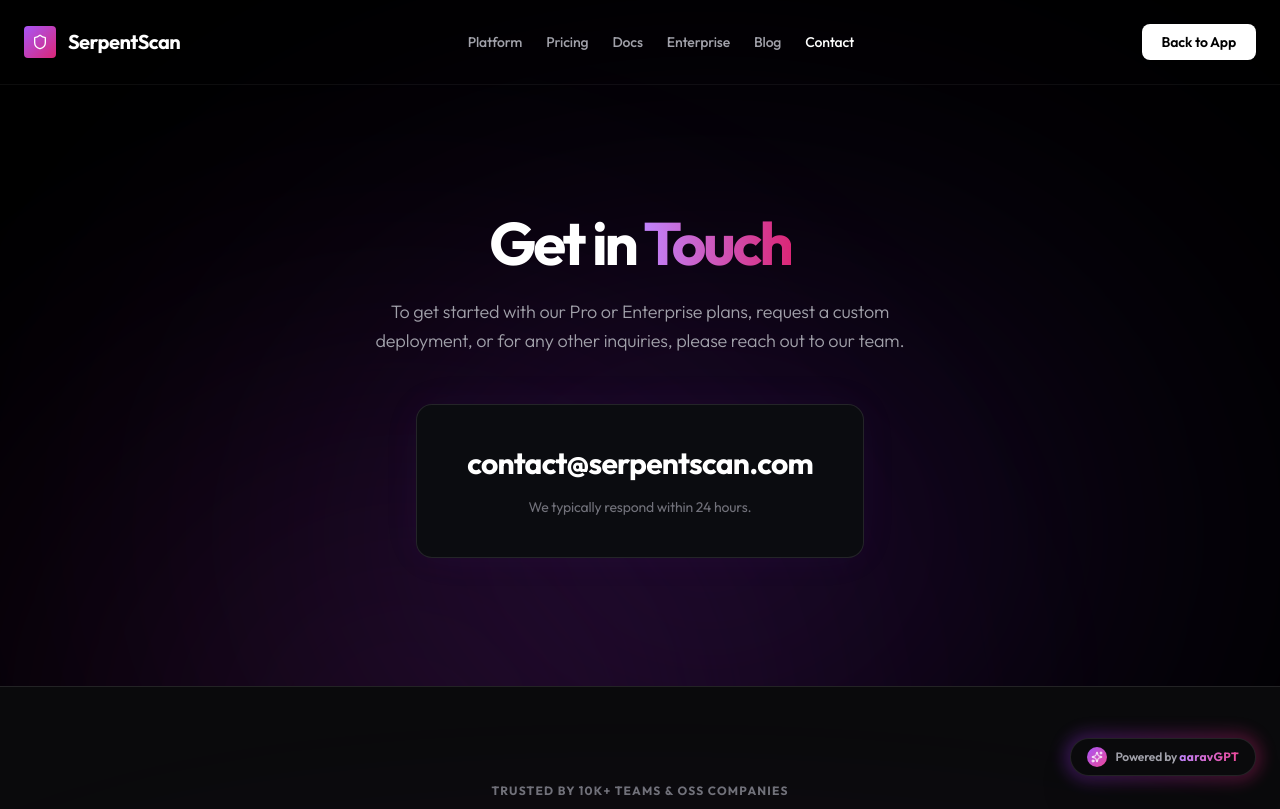
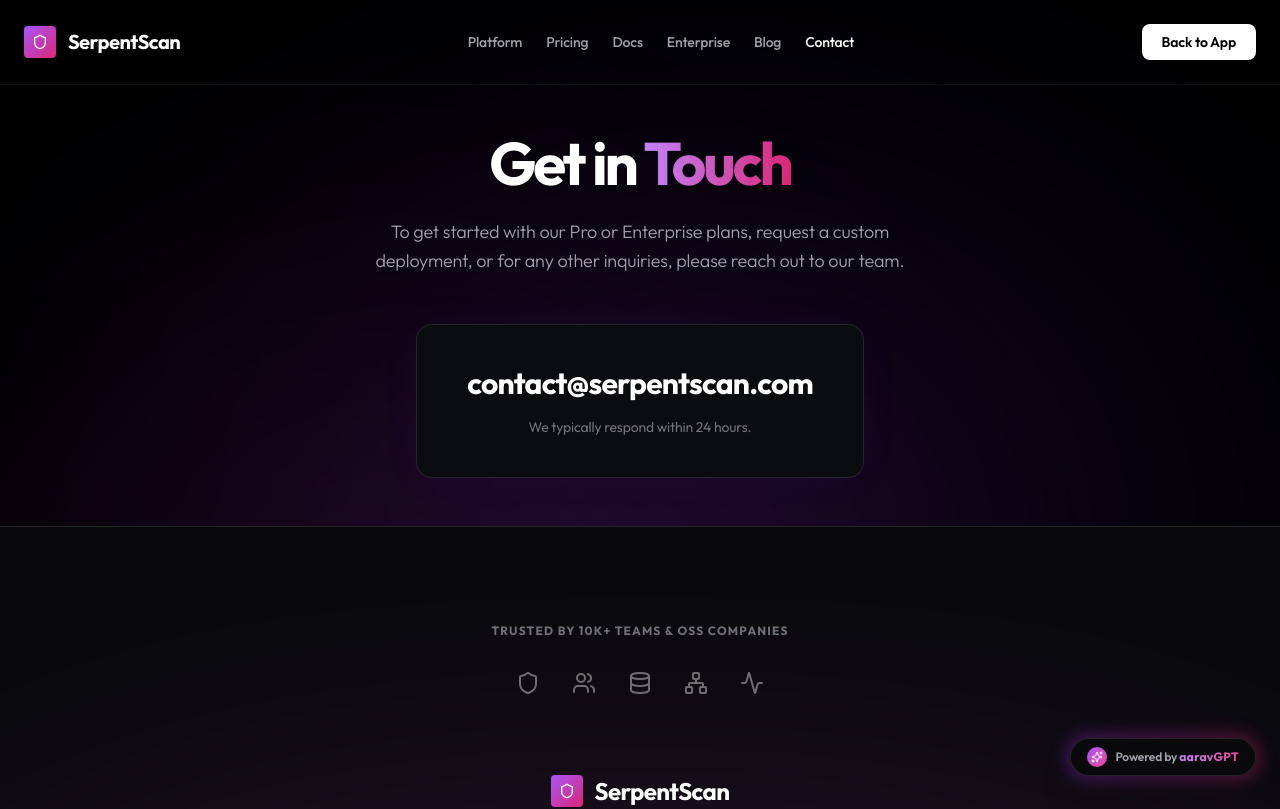
Before and after one commit to anindyakg/SerpentScan, a Next.js app: page /contact in a window 1280 px wide. Shown: the top 809 px of the page. Built offline with nearby package versions, Linux system fonts and the light colour scheme.

Commit message:
fix: vertically center contact page content to remove awkward bottom gap

```diff
--- a/src/app/blog/top-5-python-security-vulnerabilities/page.tsx
+++ b/src/app/blog/top-5-python-security-vulnerabilities/page.tsx
@@ -115,7 +115,7 @@
 
             <div className="mt-12 p-8 rounded-2xl bg-[#0b0c10] border border-purple-500/20 text-center">
                 <h3 className="text-xl font-bold text-white mb-3">Don't guess if your code is vulnerable.</h3>
-                <p className="text-zinc-400 mb-6">SerpentScan's static analysis engine catches all of the above and many more... out of the box with zero configuration.</p>
+                <p className="text-zinc-400 mb-6">SerpentScan's static analysis engine catches all of the above and many more vulnerabilities out of the box with zero configuration.</p>
                 <Link href="/" className="inline-block bg-white text-black font-bold px-6 py-3 rounded-lg hover:bg-zinc-200 transition-colors">
                     Scan Your Repository Free
                 </Link>
--- a/src/app/contact/page.tsx
+++ b/src/app/contact/page.tsx
@@ -35,7 +35,7 @@
       </nav>
 
       {/* MAIN CONTENT */}
-      <main className="relative z-10 w-full max-w-3xl mx-auto px-6 pt-32 pb-32 flex flex-col items-center text-center">
+      <main className="relative z-10 w-full max-w-3xl mx-auto px-6 flex-1 flex flex-col items-center justify-center text-center py-12">
         <h1 className="text-5xl md:text-6xl font-bold tracking-tighter text-white mb-6">
             Get in <span className="text-transparent bg-clip-text bg-gradient-to-r from-purple-400 to-pink-600">Touch</span>
         </h1>
--- a/src/app/layout.tsx
+++ b/src/app/layout.tsx
@@ -19,7 +19,7 @@
 }) {
   return (
     <html lang="en" className="dark">
-      <body className={`${outfit.className} bg-[#000000] text-white antialiased min-h-screen`}>
+      <body className={`${outfit.className} bg-[#000000] text-white antialiased min-h-screen flex flex-col`}>
         <AuthProvider>
           <div className="flex-1 flex flex-col">
             {children}
```
